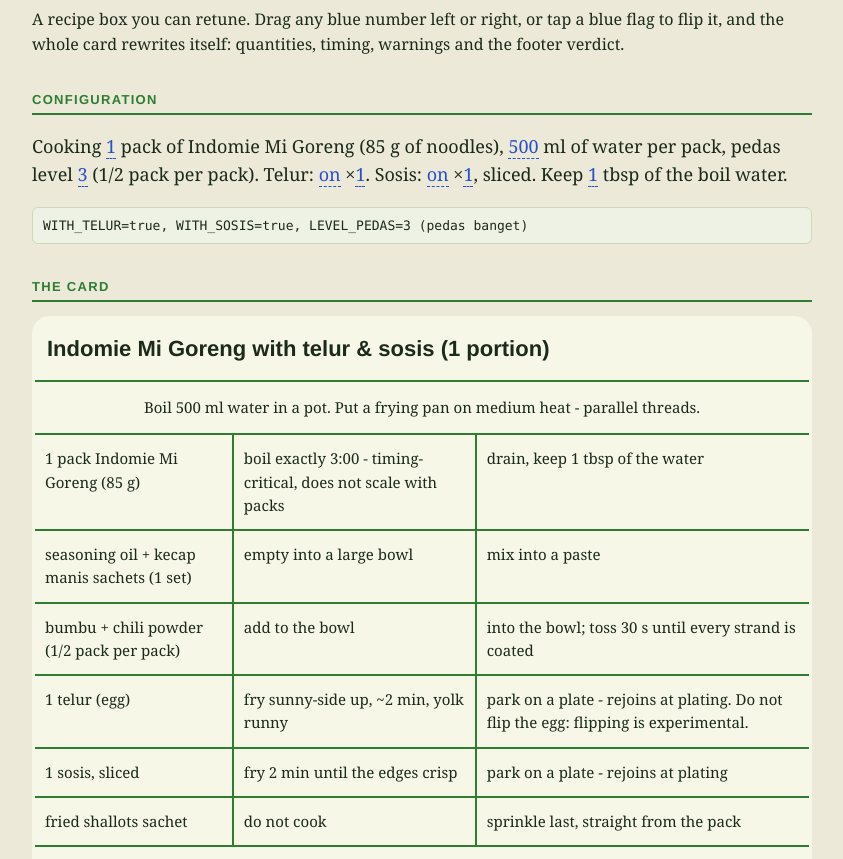
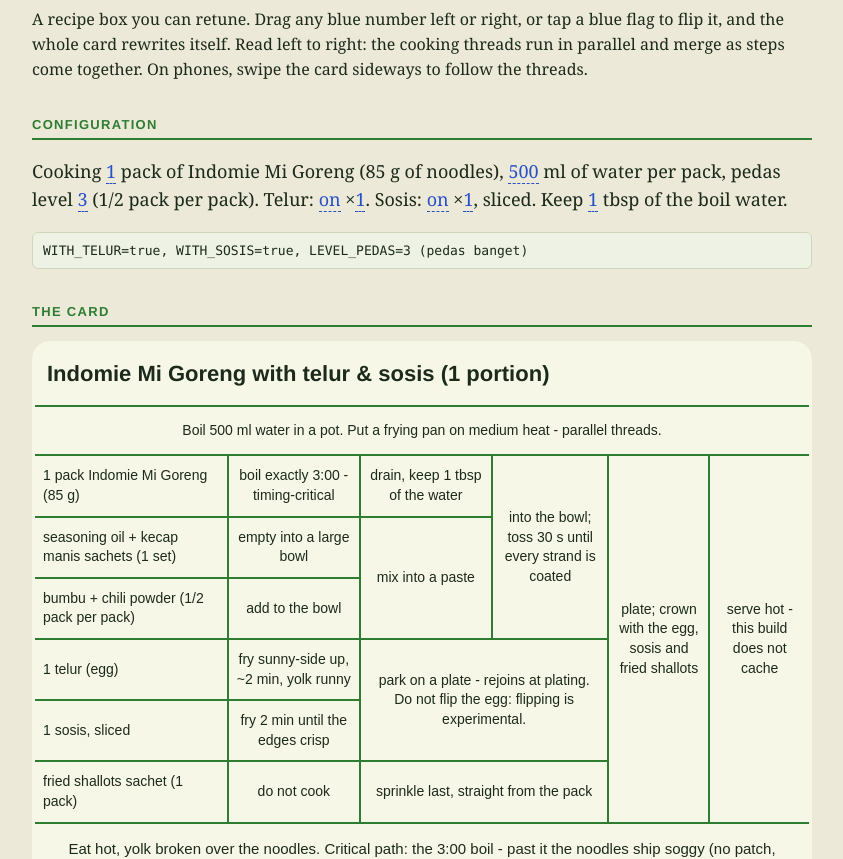
Before and after one commit to irvan-putra/kaji, a plain HTML site: page examples/indomie/index.html in a window 1280 px wide. Shown: the part 93-952 px from the top of the page, without its empty margins (218-1061 px from the left). Drawn offline with Linux system fonts and the light colour scheme.

Commit message:
Match Tangle recipe to parallel-thread card

```diff
--- a/examples/indomie/index.html
+++ b/examples/indomie/index.html
@@ -13,7 +13,7 @@
   <header>
     <p class="eyebrow">tangle edition &middot; drag the blue numbers</p>
     <h1>Indomie Mi Goreng: the customizable recipe box</h1>
-    <p class="lede">A recipe box you can retune. Drag any blue number left or right, or tap a blue flag to flip it, and the whole card rewrites itself: quantities, timing, warnings and the footer verdict.</p>
+    <p class="lede">A recipe box you can retune. Drag any blue number left or right, or tap a blue flag to flip it, and the whole card rewrites itself. Read left to right: the cooking threads run in parallel and merge as steps come together. On phones, swipe the card sideways to follow the threads.</p>
   </header>
 
   <section class="config">
@@ -43,50 +43,61 @@
 
   <section>
     <h2>The card</h2>
-    <table class="card">
+    <div class="recipe-scroll" aria-label="Horizontally scroll the recipe table on narrow screens">
+    <table class="card" aria-label="Indomie Mi Goreng parallel-thread recipe box">
+      <colgroup>
+        <col class="ingredient-column">
+        <col class="action-column">
+        <col class="action-column">
+        <col class="mix-column">
+        <col class="plate-column">
+        <col class="serve-column">
+      </colgroup>
+      <tbody>
       <tr class="card-title">
-        <td colspan="3">Indomie Mi Goreng <span class="TKIf" data-var="anySide">with </span><span class="TKIf" data-var="withEgg">telur</span><span class="TKIf" data-var="both"> &amp; </span><span class="TKIf" data-var="withSosis">sosis</span> (<span data-var="packs" data-format="%d"></span> <span class="TKSingularPlural" data-var="packs"><span>portion</span><span>portions</span></span>)</td>
+        <td colspan="6">Indomie Mi Goreng <span class="TKIf" data-var="anySide">with </span><span class="TKIf" data-var="withEgg">telur</span><span class="TKIf" data-var="both"> &amp; </span><span class="TKIf" data-var="withSosis">sosis</span> (<span data-var="packs" data-format="%d"></span> <span class="TKSingularPlural" data-var="packs"><span>portion</span><span>portions</span></span>)</td>
       </tr>
       <tr class="card-lede">
-        <td colspan="3">Boil <span data-var="totalWater" data-format="%d"></span> ml water in a pot<span class="TKIf" data-var="multiPot"> - use a big pot or split across two</span>. <span class="TKIf" data-var="anySide">Put a frying pan on medium heat - parallel threads.</span><span class="TKIf" data-var="noSide">No side threads; single-threaded build.</span></td>
+        <td colspan="6">Boil <span data-var="totalWater" data-format="%d"></span> ml water in a pot. <span class="TKIf" data-var="anySide">Put a frying pan on medium heat - parallel threads.</span><span class="TKIf" data-var="noSide">No side threads; single-threaded build.</span></td>
       </tr>
       <tr>
         <td><span data-var="packs" data-format="%d"></span> <span class="TKSingularPlural" data-var="packs"><span>pack</span><span>packs</span></span> Indomie Mi Goreng (<span data-var="noodleGrams" data-format="%d"></span> g)</td>
-        <td>boil exactly 3:00 - timing-critical, does not scale with packs</td>
-        <td>drain, keep <span data-var="keepTbsp" data-format="%d"></span> tbsp of the water</td>
+        <td>boil exactly 3:00 - timing-critical</td>
+        <td>drain, keep <span data-var="totalKeepTbsp" data-format="%d"></span> tbsp of the water</td>
+        <td rowspan="3">into the bowl; toss 30 s until every strand is coated</td>
+        <td class="plate-cell TKDynamicRowspan" data-var="threadRows" rowspan="6" colspan="1">plate; crown with <span data-var="plateToppings"></span></td>
+        <td class="serve-cell TKDynamicRowspan" data-var="threadRows" rowspan="6">serve hot - this build does not cache</td>
       </tr>
       <tr>
         <td>seasoning oil + kecap manis sachets (<span data-var="packs" data-format="%d"></span> <span class="TKSingularPlural" data-var="packs"><span>set</span><span>sets</span></span>)</td>
         <td>empty into a large bowl</td>
-        <td>mix into a paste</td>
+        <td rowspan="2">mix into a paste</td>
       </tr>
       <tr>
         <td>bumbu + chili powder (<span data-var="chiliText"></span>)</td>
         <td>add to the bowl</td>
-        <td>into the bowl; toss 30 s until every strand is coated</td>
       </tr>
       <tr class="TKIf" data-var="withEgg">
-        <td><span data-var="eggs" data-format="%d"></span> telur (egg)<span class="TKIf" data-var="multiPack"> total, across <span data-var="packs" data-format="%d"></span> portions</span></td>
+        <td><span data-var="eggs" data-format="%d"></span> telur (egg)<span class="TKIf" data-var="multiPack"> total across <span data-var="packs" data-format="%d"></span> portions</span></td>
         <td>fry sunny-side up, ~2 min, yolk runny</td>
-        <td>park on a plate - rejoins at plating. Do not flip the egg: flipping is experimental.</td>
+        <td colspan="2" class="TKIf TKDynamicRowspan" data-var="parkedRows">park on a plate - rejoins at plating. Do not flip the egg: flipping is experimental.</td>
       </tr>
       <tr class="TKIf" data-var="withSosis">
-        <td><span data-var="sosis" data-format="%d"></span> sosis<span class="TKIf" data-var="multiPack"> total, across <span data-var="packs" data-format="%d"></span> portions</span>, sliced</td>
+        <td><span data-var="sosis" data-format="%d"></span> sosis<span class="TKIf" data-var="multiPack"> total across <span data-var="packs" data-format="%d"></span> portions</span>, sliced</td>
         <td>fry 2 min until the edges crisp</td>
-        <td>park on a plate - rejoins at plating</td>
+        <td colspan="2" class="TKIf" data-var="onlySosis">park on a plate - rejoins at plating</td>
       </tr>
       <tr>
-        <td>fried shallots sachet</td>
+        <td>fried shallots sachet (<span data-var="packs" data-format="%d"></span> <span class="TKSingularPlural" data-var="packs"><span>pack</span><span>packs</span></span>)</td>
         <td>do not cook</td>
-        <td>sprinkle last, straight from the pack</td>
-      </tr>
-      <tr class="card-plating">
-        <td colspan="3">Plate; crown with <span class="TKIf" data-var="withEgg">the egg</span><span class="TKIf" data-var="both">, </span><span class="TKIf" data-var="withSosis">sosis</span><span class="TKIf" data-var="anySide"> and </span>fried shallots. Serve hot - this build does not cache.</td>
+        <td colspan="2">sprinkle last, straight from the pack</td>
       </tr>
       <tr class="card-foot">
-        <td colspan="3">Eat hot<span class="TKIf" data-var="withEgg">, yolk broken over the noodles</span>. Critical path: the 3:00 boil - past it the noodles ship soggy (no patch, remake). Pedas: 0 = no chili &middot; &frac12; pack = level 3 &middot; full pack = level 5 (segfault).</td>
+        <td colspan="6">Eat hot<span class="TKIf" data-var="withEgg">, yolk broken over the noodles</span>. Critical path: the 3:00 boil - past it the noodles ship soggy (no patch, remake). Pedas: 0 = no chili &middot; &frac12; pack = level 3 &middot; full pack = level 5 (segfault).</td>
       </tr>
+      </tbody>
     </table>
+    </div>
   </section>
 
   <section>
@@ -143,6 +154,13 @@ Tangle.classes.TKSingularPlural = {
     }
 };
 
+// Keep merged table cells in step with the active cooking threads.
+Tangle.classes.TKDynamicRowspan = {
+    update: function (element, value) {
+        element.rowSpan = Math.max(1, Math.round(value));
+    }
+};
+
 var tangle = new Tangle(document.getElementById("recipe-box"), {
     initialize: function () {
         this.packs = 1;
@@ -168,6 +186,17 @@ var tangle = new Tangle(document.getElementById("recipe-box"), {
         this.packWarning = (this.packs >= 2) ? 1 : 0;
         this.flagTelur = this.withEgg ? "true" : "false";
         this.flagSosis = this.withSosis ? "true" : "false";
+        this.totalKeepTbsp = this.packs * this.keepTbsp;
+        this.threadRows = 4 + this.withEgg + this.withSosis;
+        this.parkedRows = this.withEgg + this.withSosis;
+        this.onlySosis = (!this.withEgg && this.withSosis) ? 1 : 0;
+
+        var toppings = [];
+        if (this.withEgg) { toppings.push("the egg"); }
+        if (this.withSosis) { toppings.push("sosis"); }
+        toppings.push("fried shallots");
+        this.plateToppings = toppings.length === 1 ? toppings[0] :
+            toppings.slice(0, -1).join(", ") + " and " + toppings[toppings.length - 1];
 
         var chiliFractions = ["no chili", "1/5 pack", "2/5 pack", "1/2 pack", "4/5 pack", "full pack"];
         this.chiliText = chiliFractions[this.pedas] + " per pack";
--- a/examples/indomie/style.css
+++ b/examples/indomie/style.css
@@ -62,31 +62,47 @@ section { margin-bottom: 8px; }
 .TKFlag { cursor: pointer; }
 .TKAdjustableNumberDown { color: #122a80; border-bottom-color: #122a80; }
 
-/* The card */
+/* The parallel-thread recipe box */
+.recipe-scroll {
+  width: 100%;
+  overflow-x: auto;
+  border-radius: 18px;
+  -webkit-overflow-scrolling: touch;
+}
 table.card {
   width: 100%;
+  min-width: 680px;
+  table-layout: fixed;
   border-collapse: collapse;
   background: var(--cream);
   border: 3px solid var(--green);
   border-radius: 18px;
   overflow: hidden;
-  font-size: 15px;
+  font: 14px/1.4 Arial, Helvetica, sans-serif;
 }
+.card .ingredient-column { width: 25%; }
+.card .action-column { width: 17%; }
+.card .mix-column { width: 15%; }
+.card .plate-column { width: 13%; }
+.card .serve-column { width: 13%; }
 .card td {
   border: 2px solid var(--green);
-  padding: 12px 10px;
-  vertical-align: top;
+  padding: 10px 8px;
+  vertical-align: middle;
+  text-align: center;
 }
+.card tr:not(.card-title):not(.card-lede):not(.card-foot) > td:first-child { text-align: left; }
 .card .card-title td {
   font: 700 22px/1.3 "Helvetica Neue", Arial, sans-serif;
+  text-align: left;
   padding: 16px 12px;
 }
 .card .card-lede td,
-.card .card-plating td,
 .card .card-foot td {
   text-align: center;
   padding: 14px 16px;
 }
+.card .card-foot td { font-size: 15px; }
 
 /* Build output */
 dl.output {
@@ -126,17 +142,8 @@ code { font-family: "SF Mono", Menlo, Consolas, monospace; }
   body { padding: 16px 10px 48px; }
   h1 { font-size: 22px; }
   .sentence { font-size: 16px; }
-
-  /* Flatten the card into a stacked list; merged cells become plain blocks. */
-  table.card, .card tbody { display: block; }
-  .card tr { display: block; }
-  .card tr + tr { border-top: 2px solid var(--green); }
-  .card td {
-    display: block;
-    border: none;
-    padding: 8px 12px;
-    font-size: 15px;
-  }
-  .card .card-title td { font-size: 19px; border: none; }
-  .card .card-lede td, .card .card-plating td, .card .card-foot td { text-align: left; border: none; }
+  table.card { min-width: 680px; font-size: 13px; }
+  .card td { padding: 9px 7px; }
+  .card .card-title td { font-size: 19px; }
+  .card .card-lede td, .card .card-foot td { text-align: center; }
 }
```
Also changed, not shown: 1 other file.
